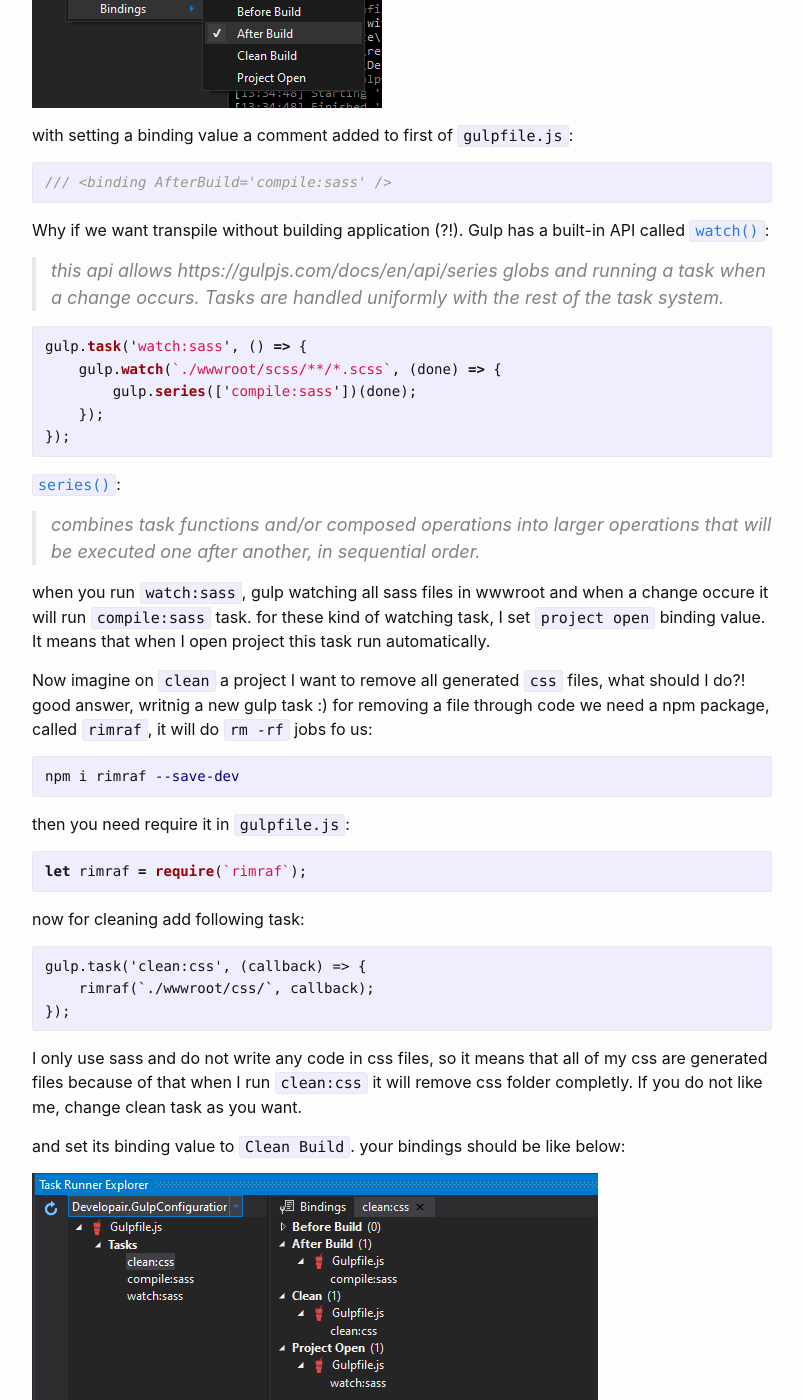
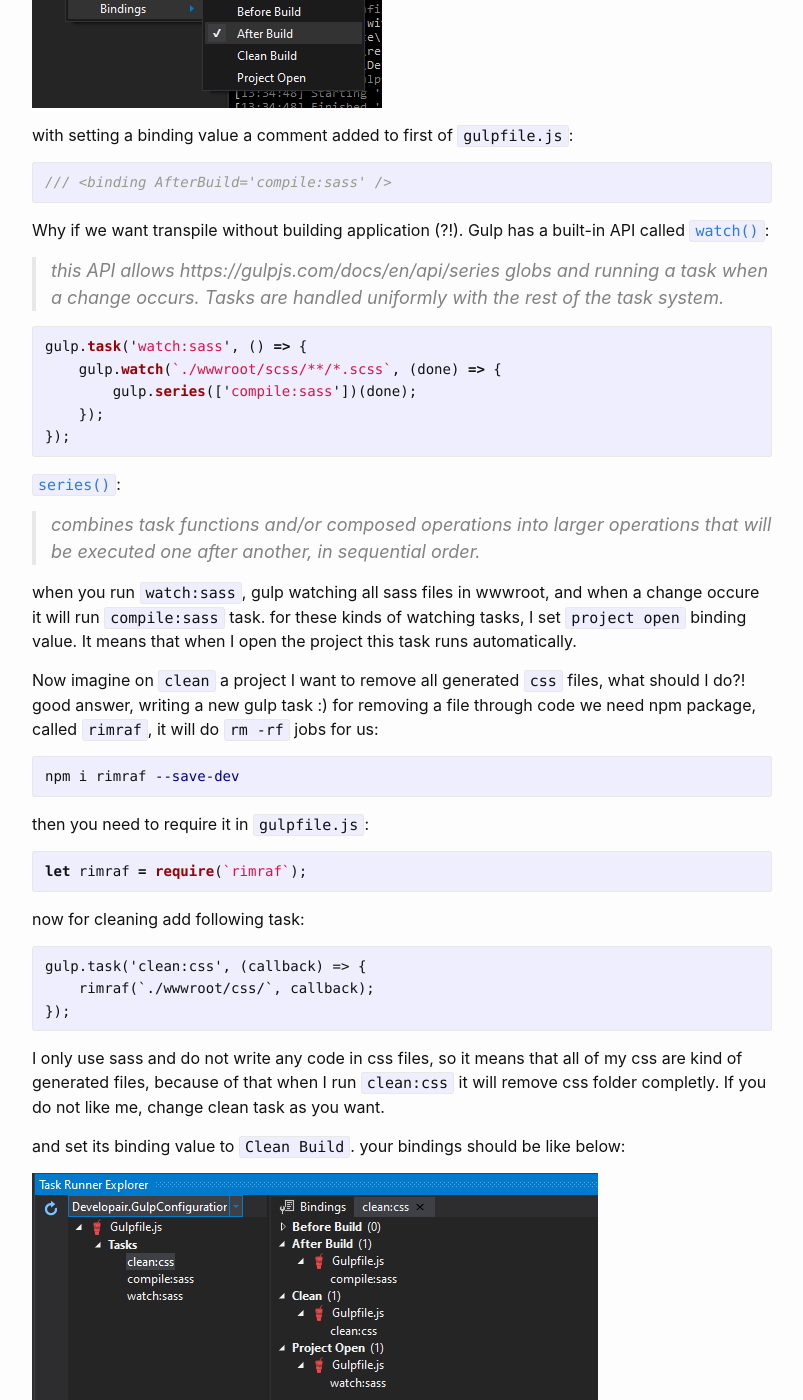
Before and after one commit to Developair-ir/developair-ir.github.io, a Jekyll site: the page built from _posts/2021-05-07-configure-gulp-in-asp-net-core.markdown, in a window 1280 px wide and 1400 px high, scrolled down 4881 px. Shown: the whole window, without its empty margins (238-1041 px from the left). Built offline with Jekyll 4.4.1, drawn with Linux system fonts in a browser that asks for light colours; some of the changed text lies outside the part shown.

Commit message:
correct typos

````diff
--- a/_posts/2021-05-07-configure-gulp-in-asp-net-core.markdown
+++ b/_posts/2021-05-07-configure-gulp-in-asp-net-core.markdown
@@ -1,12 +1,12 @@
 ---
 layout: post
-title: "Configure Gulp in asp.net core 5.0"
+title: "Configure Gulp in asp.net core"
 date: 2021-05-07 18:54:34 +0430
 category: configuration
 tags: [gulp,.net core, configure gulp in .net core]
 author: Hamed Moghadasi
 description: >
-    In this article, firstly show you how configure and add gulp to asp.net core web application
+    In this article, firstly show you how to configure and add gulp to asp.net core web application
     and for the next will show you how to write gulp tasks in asp.net core 5.0, to automate and
     enhance your workflow.
 header_image: /assets/img/posts/gulp-dotnet-header.jpeg
@@ -90,7 +90,7 @@ as you can see it detect our written task. write click on `hello` and run it:
 
 ![task runner explorer](/assets/img/posts/gulp-dotnet-task-runner-explorer-output.png)
 
-By setting a `binding` value for a task you can specify when task should run:
+By setting a `binding` value for a task you can specify when the task should run:
 
 ![task runner explorer](/assets/img/posts/gulp-dotnet-task-runner-explorer-binding-value.png)
 
@@ -141,7 +141,7 @@ body {
   background-color: "#efefef";
 }
 ```
-We don't want run this task manually every time, So for run it automatically we have to set a binding value to:
+We don't want to run this task manually every time, So to run it automatically we have to set a binding value to:
 
 ![binding value](/assets/img/posts/gulp-dotnet-task-runner-explorer-binding-value-after-build.png)
 
@@ -152,7 +152,7 @@ with setting a binding value a comment added to first of `gulpfile.js`:
 ```
 
 Why if we want transpile without building application (?!). Gulp has a built-in API called [`watch()`](https://gulpjs.com/docs/en/api/watch):
-> this api allows https://gulpjs.com/docs/en/api/series globs and running a task when a change occurs. Tasks are handled uniformly with the rest of the task system.
+> this API allows https://gulpjs.com/docs/en/api/series globs and running a task when a change occurs. Tasks are handled uniformly with the rest of the task system.
 
 ```javascript
 gulp.task('watch:sass', () => {
@@ -164,15 +164,15 @@ gulp.task('watch:sass', () => {
 [`series()`](https://gulpjs.com/docs/en/api/series):
 > combines task functions and/or composed operations into larger operations that will be executed one after another, in sequential order.
 
-when you run `watch:sass`, gulp watching all sass files in wwwroot and when a change occure it will run `compile:sass` task. for these kind of watching task, I set `project open` binding value. It means that when I open project this task run automatically.
+when you run `watch:sass`, gulp watching all sass files in wwwroot, and when a change occure it will run `compile:sass` task. for these kinds of watching tasks, I set `project open` binding value. It means that when I open the project this task runs automatically.
 
-Now imagine on `clean` a project I want to remove all generated `css` files, what should I do?! good answer, writnig a new gulp task :)
-for removing a file through code we need a npm package, called `rimraf`, it will do `rm -rf` jobs fo us:
+Now imagine on `clean` a project I want to remove all generated `css` files, what should I do?! good answer, writing a new gulp task :)
+for removing a file through code we need npm package, called `rimraf`, it will do `rm -rf` jobs for us:
 
 ```bash
 npm i rimraf --save-dev
 ```
-then you need require it in `gulpfile.js`:
+then you need to require it in `gulpfile.js`:
 
 ```javascript
 let rimraf = require(`rimraf`);
@@ -185,7 +185,7 @@ gulp.task('clean:css', (callback) => {
     rimraf(`./wwwroot/css/`, callback);
 });
 ```
-I only use sass and do not write any code in css files, so it means that all of my css are generated files because of that when I run `clean:css` it will remove css folder completly. If you do not like me, change clean task as you want.
+I only use sass and do not write any code in css files, so it means that all of my css are kind of generated files, because of that when I run `clean:css` it will remove css folder completly. If you do not like me, change clean task as you want.
 
 and set its binding value to `Clean Build`. your bindings should be like below:
 
````
Also changed, not shown: other parts of _posts/2021-05-07-configure-gulp-in-asp-net-core.markdown (+13 -13 lines).
